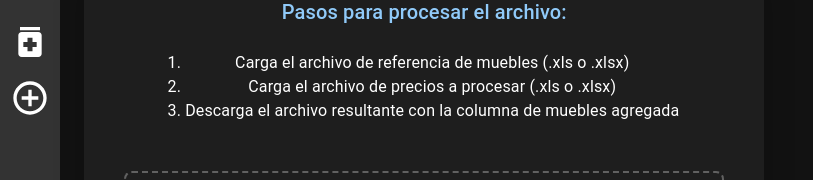
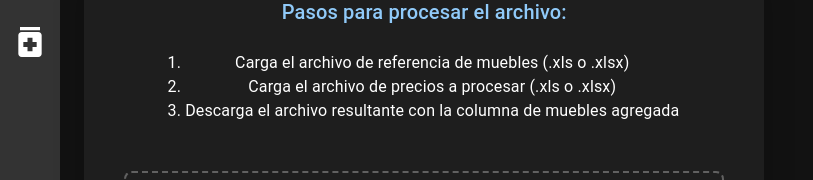
Before and after one commit to JorgeTrip/Agregar_mueble_actualizacion_precio, a React (Vite) app: page / in a window 1280 px wide. Shown: the part 174-354 px from the top of the page, without its empty margins (0-813 px from the left). Built offline with nearby package versions, Linux system fonts and the light colour scheme.

Commit message:
Borro botón extra al final del sidebar

```diff
--- a/src/components/Sidebar.jsx
+++ b/src/components/Sidebar.jsx
@@ -1,13 +1,12 @@
 import React from 'react';
-import { Box, Tooltip, IconButton, ListItem, ListItemIcon, ListItemText } from '@mui/material';
+import { Box, Tooltip, IconButton } from '@mui/material';
 import {
   Description as SpreadsheetIcon,
   AttachMoney as CashIcon,
   Checklist as ChecklistIcon,
-  Medication as MedicationIcon,
-  AddCircleOutline as AddCircleOutlineIcon
+  Medication as MedicationIcon
 } from '@mui/icons-material';
-// If you're not using routing yet, you can comment out this line
+// Remove the import for react-router-dom since we're not using it
 // import { Link } from 'react-router-dom';
 
 function Sidebar({ onSelect }) {
@@ -47,22 +46,7 @@ function Sidebar({ onSelect }) {
         </IconButton>
       </Tooltip>
 
-      {/* If you're not using routing yet, you can replace this with a regular button */}
-      {/*
-      <ListItem button component={Link} to="/add-furniture">
-        <ListItemIcon>
-          <AddCircleOutlineIcon />
-        </ListItemIcon>
-        <ListItemText primary="Agregar mueble a planilla de precios" />
-      </ListItem>
-      */}
-
-      {/* Alternative without routing */}
-      <Tooltip title="Agregar mueble" arrow placement="right">
-        <IconButton color="inherit" onClick={() => onSelect('addFurniture')}>
-          <AddCircleOutlineIcon sx={{ fontSize: 40 }} />
-        </IconButton>
-      </Tooltip>
+      {/* Remove the ListItem button that was here */}
     </Box>
   );
 }
```
